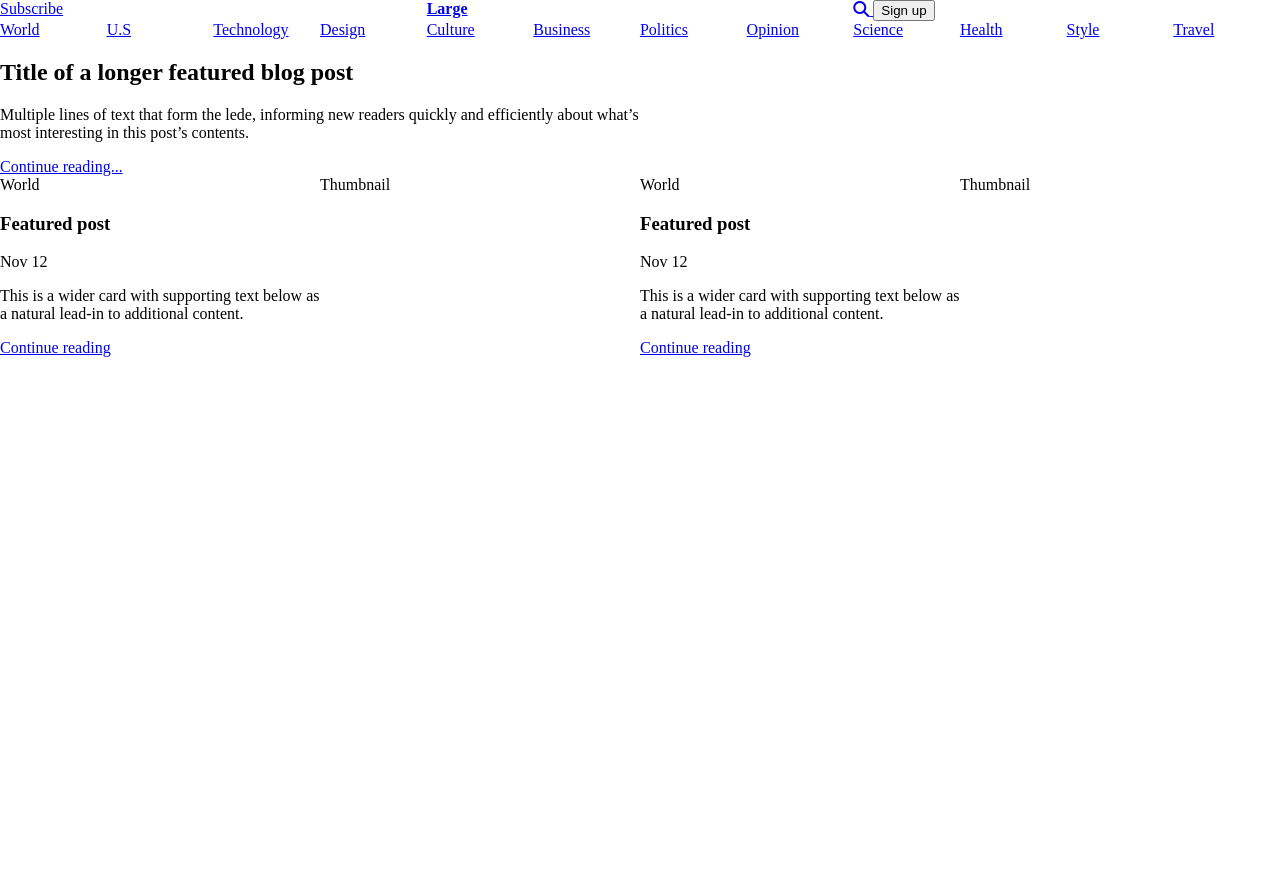
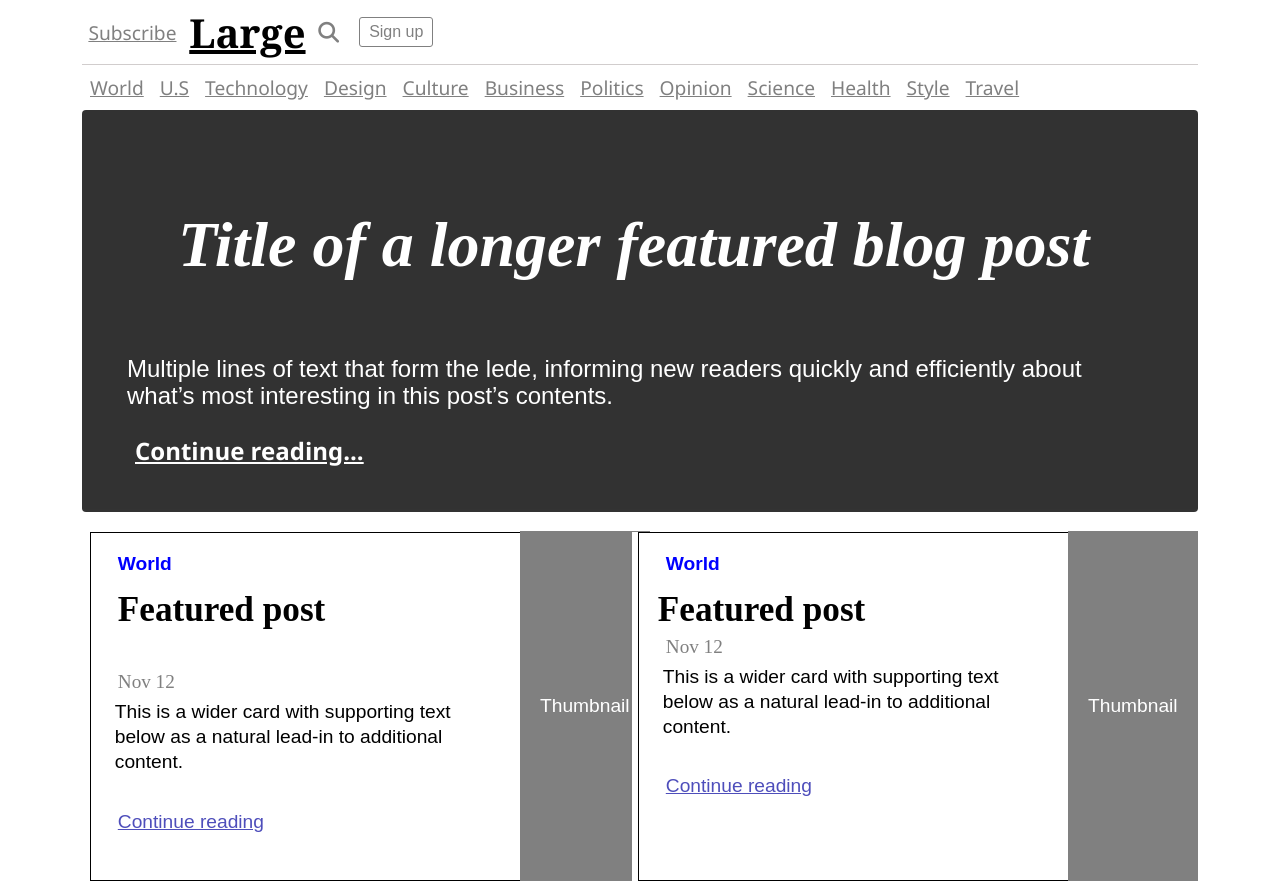
Before and after one commit to BaymanovNamat/layout2, a plain HTML site: page index2.html in a window 1280 px wide. Before the commit the page ends 800 px from the top, so only its background shows below. Drawn offline with Linux system fonts and the light colour scheme.

Commit message:
add css2

```diff
--- a/style2.css
+++ b/style2.css
@@ -5,45 +5,297 @@ body {
   box-sizing: border-box;
 }
 
-.column {
+.col {
   flex: 1 0 0;
 }
-.column-1 {
+.col-1 {
   flex: 0 0 8.33333333%;
 }
-.column-2 {
+.col-2 {
   flex: 0 0 16.66666666%;
 }
-.column-3 {
+.col-3 {
   flex: 0 0 25%;
 }
-.column-4 {
+.col-4 {
   flex: 0 0 33.33333333%;
 }
-.column-5 {
+.col-5 {
   flex: 0 0 41.66666667%;
 }
-.column-6 {
+.col-6 {
   flex: 0 0 50%;
 }
-.column-7 {
+.col-7 {
   flex: 0 0 58.33333333%;
 }
-.column-8 {
+.col-8 {
   flex: 0 0 66.66666667%;
 }
-.column-9 {
+.col-9 {
   flex: 0 0 75%;
 }
-.column-10 {
+.col-10 {
   flex: 0 0 83.33333333%;
 }
-.column-11 {
+.col-11 {
   flex: 0 0 91.66666666%;
 }
-.column-12 {
+.col-12 {
   flex: 0 0 100%;
 }
 .row {
   display: flex;
+  margin: 0 -.5rem;
 }
+[class^="col"] {
+  padding: 0 .4rem;
+}
+
+.container {
+  max-width: 1100px;
+  margin: 0 auto; }
+
+.placeholder {
+  color: white;
+  font-weight: bold;
+  font-family: "Segoe UI", Tahoma, Geneva, Verdana, sans-serif;
+  font-size: 1.3rem;
+  display: -webkit-box;
+  display: -ms-flexbox;
+  display: flex;
+  -webkit-box-align: center;
+  -ms-flex-align: center;
+  align-items: center;
+  -webkit-box-pack: center;
+  -ms-flex-pack: center;
+  justify-content: center;
+  text-transform: uppercase; }
+
+.placeholder-1 {
+  color: gray;
+  font-weight: 100;
+  font-family: "Segoe UI", Tahoma, Geneva, Verdana, sans-serif;
+  font-size: 1.2rem;
+  display: -webkit-box;
+  display: -ms-flexbox;
+  display: flex;
+  -webkit-box-align: center;
+  -ms-flex-align: center;
+  align-items: center;
+  -webkit-box-pack: center;
+  -ms-flex-pack: center;
+  justify-content: center;
+  text-transform: none;
+  text-decoration: underline; }
+
+.placeholder-2 {
+  color: black;
+  font-size: 2.5rem;
+  font-weight: 100;
+  font-family: Georgia, "Times New Roman", Times, serif;
+  display: -webkit-box;
+  display: -ms-flexbox;
+  display: flex;
+  -webkit-box-align: center;
+  -ms-flex-align: center;
+  align-items: center;
+  -webkit-box-pack: center;
+  -ms-flex-pack: center;
+  justify-content: center;
+  text-transform: none;
+  text-decoration: underline; }
+
+.placeholder-3 {
+  color: #b69999;
+  font-weight: 100;
+  font-family: "Segoe UI", Tahoma, Geneva, Verdana, sans-serif;
+  font-size: 1.3rem;
+  display: -webkit-box;
+  display: -ms-flexbox;
+  display: flex;
+  -webkit-box-align: center;
+  -ms-flex-align: center;
+  align-items: center;
+  -webkit-box-pack: center;
+  -ms-flex-pack: center;
+  justify-content: center;
+  text-transform: uppercase;
+  gap: 20px; }
+
+.placeholder-4 {
+  color: gray;
+  font-weight: 100;
+  font-size: 1rem;
+  display: -webkit-box;
+  display: -ms-flexbox;
+  display: flex;
+  -webkit-box-align: center;
+  -ms-flex-align: center;
+  align-items: center;
+  -webkit-box-pack: center;
+  -ms-flex-pack: center;
+  justify-content: center;
+  text-transform: none;
+  background-color: white;
+  border: 1px solid grey;
+  padding: 5px 9px;
+  border-radius: 3px; }
+
+.placeholder-5 {
+  color: gray;
+  font-weight: 100;
+  font-family: "Segoe UI", Tahoma, Geneva, Verdana, sans-serif;
+  font-size: 1.2rem;
+  display: -webkit-box;
+  display: -ms-flexbox;
+  display: flex;
+  -webkit-box-align: center;
+  -ms-flex-align: center;
+  align-items: center;
+  -ms-flex-pack: distribute;
+  justify-content: space-around;
+  padding: 8px;
+  text-align: center; }
+
+.placeholder-6 {
+  color: white;
+  font-weight: bold;
+  font-size: 4rem;
+  font-style: italic;
+  font-family: serif;
+  display: -webkit-box;
+  display: -ms-flexbox;
+  display: flex;
+  -webkit-box-align: center;
+  -ms-flex-align: center;
+  align-items: center;
+  -webkit-box-pack: center;
+  -ms-flex-pack: center;
+  justify-content: center;
+  padding: 45px; }
+
+.placeholder-7 {
+  color: white;
+  font-size: 1.5rem;
+  font-family: sans-serif;
+  display: -webkit-box;
+  display: -ms-flexbox;
+  display: flex;
+  -webkit-box-align: center;
+  -ms-flex-align: center;
+  align-items: center;
+  -webkit-box-pack: center;
+  -ms-flex-pack: center;
+  justify-content: center;
+  padding: 45px;
+  line-height: 27px;
+  margin-top: -70px; }
+
+.placeholder-8 {
+  color: white;
+  font-weight: bold;
+  font-family: "Segoe UI", Tahoma, Geneva, Verdana, sans-serif;
+  font-size: 1.5rem;
+  display: -webkit-box;
+  display: -ms-flexbox;
+  display: flex;
+  -webkit-box-align: center;
+  -ms-flex-align: center;
+  align-items: center;
+  -webkit-box-pack: start;
+  -ms-flex-pack: start;
+  justify-content: flex-start;
+  padding: 45px;
+  margin-top: -65px; }
+
+.nav-1 {
+  background-color: white;
+  border-bottom: 1px solid #d1cdcd;
+  height: 65px; }
+  .nav-1 .sign-up:hover {
+    color: white;
+    background-color: gray; }
+  .nav-1 .sign-up:active {
+    -webkit-box-shadow: 0 0 8px gray;
+    box-shadow: 0 0 8px gray; }
+  .nav-1 .search {
+    color: gray; }
+  .nav-1 .subscribe {
+    -webkit-box-pack: start;
+    -ms-flex-pack: start;
+    justify-content: flex-start; }
+  .nav-1 .friend {
+    -webkit-box-pack: end;
+    -ms-flex-pack: end;
+    justify-content: flex-end; }
+
+.header-1 {
+  height: 45px; }
+  .header-1 .t {
+    text-decoration: underline; }
+
+.main-1 {
+  background-color: black;
+  opacity: 0.8;
+  border-radius: 4px;
+  margin-bottom: 10px; }
+  .main-1 .a-1 {
+    text-decoration: underline; }
+
+.footer-1 {
+  justify-content: center;
+  background-color: white;
+  padding: 10px; }
+  .footer-1 .div-1 {
+    background-color: white; }
+    .footer-1 .div-1 .div-2 {
+      border: 1px solid black; }
+    .footer-1 .div-1 .world {
+      color: blue;
+      font-weight: bolder;
+      font-family: sans-serif;
+      padding: 20px;
+      font-size: 1.2rem; }
+    .footer-1 .div-1 .h3-1 {
+      font-size: 2.2rem;
+      font-weight: bold;
+      padding: 20px;
+      padding-bottom: 6px;
+      margin-top: -25px;
+      -ms-flex-wrap: nowrap;
+      flex-wrap: nowrap; }
+    .footer-1 .div-1 .span-1 {
+      color: gray;
+      font-size: 1.2rem;
+      padding: 20px;
+      margin-top: -85px; }
+    .footer-1 .div-1 .p-1 {
+      font-size: 1.2rem;
+      font-family: sans-serif;
+      line-height: 25px;
+      padding: 17px;
+      margin-top: -11px; }
+    .footer-1 .div-1 .a-2 {
+      color: #4e4ebb;
+      font-size: 1.2rem;
+      font-family: sans-serif;
+      text-decoration: underline;
+      padding: 20px;
+      margin-top: -10px; }
+    .footer-1 .div-1 .thumb {
+      color: white;
+      font-size: 1.2rem;
+      font-family: sans-serif;
+      padding: 20px;
+      margin-top: -10px;
+      background-color: gray;
+      -webkit-box-pack: center;
+      -ms-flex-pack: center;
+      justify-content: center;
+      -webkit-box-align: center;
+      -ms-flex-align: center;
+      align-items: center;
+      height: 350px;
+      margin-top: -1px;
+    }
```
